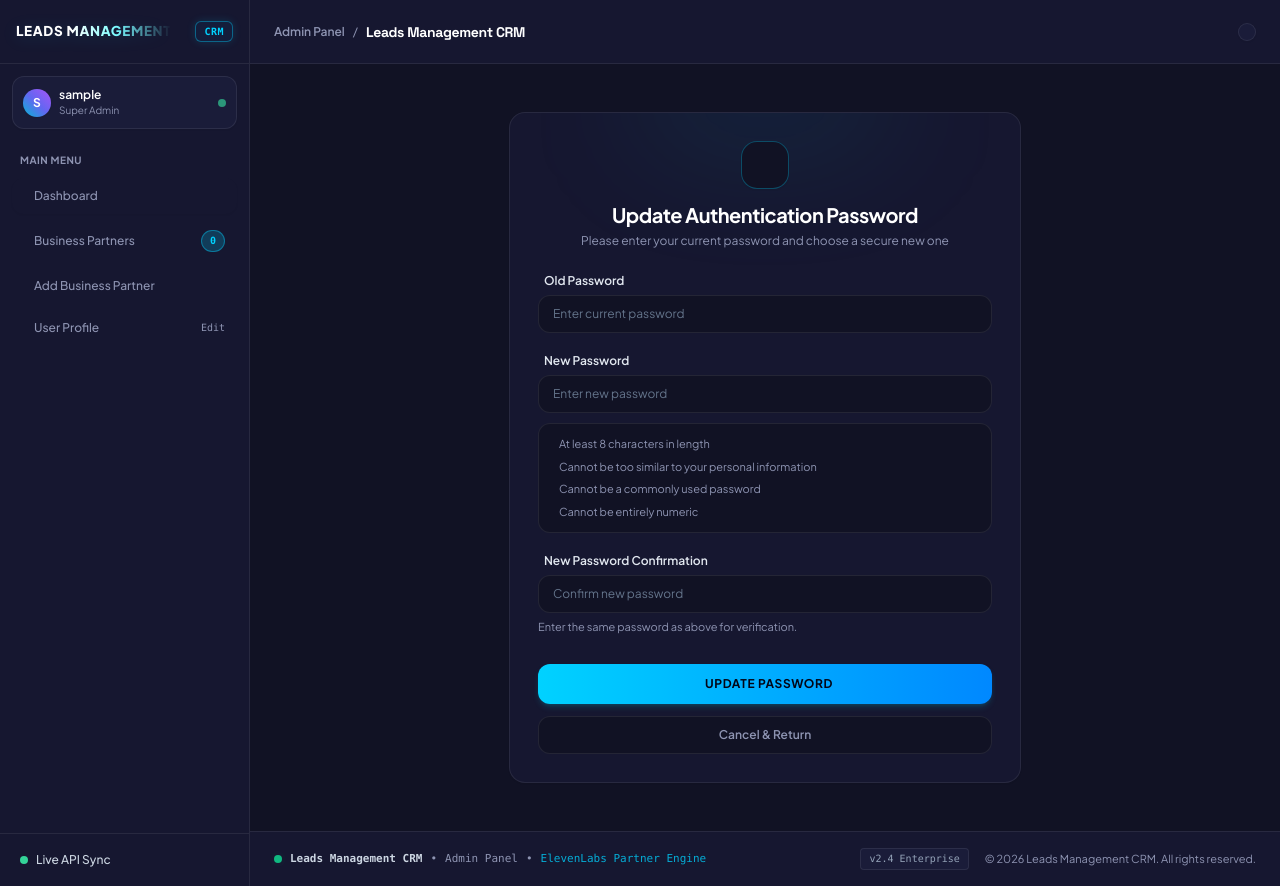
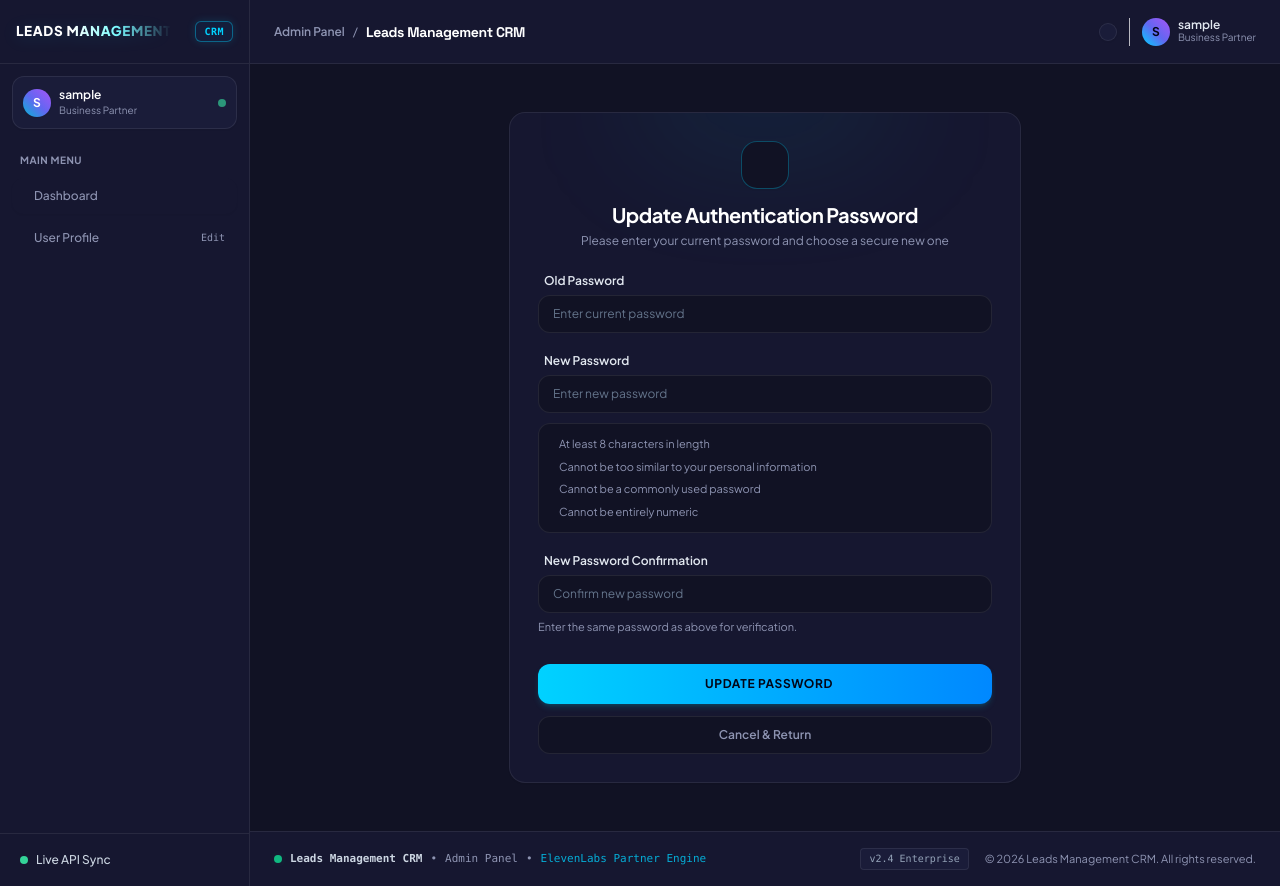
Before and after one commit to sachinvrm392/Dashboard, a Django app: page /accounts/change-password/ in a window 1280 px wide. Run offline with Django 5.2, Linux system fonts and the light colour scheme; the visitor is signed in with stand-in values (Sample User, id 1); some libraries are stand-ins or nearby versions.

Commit message:
Restrict Business Partners and Add Business Partner sidebar and header menus to Super Admin only

```diff
--- a/admin_panel/templates/admin_panel/header.html
+++ b/admin_panel/templates/admin_panel/header.html
@@ -5,7 +5,7 @@
         {% block header_left %}
         <div class="flex items-center gap-2">
             <span class="text-xs font-semibold text-slate-500 dark:text-navy-muted">
-                {% if request.resolver_match.url_name == 'dashboard' %}
+                {% if request.resolver_match.url_name == 'dashboard' or request.resolver_match.url_name == 'index' %}
                     Dashboard
                 {% elif request.resolver_match.url_name == 'profile' %}
                     Account
@@ -20,6 +20,8 @@
                 {% block header_title %}
                     {% if request.resolver_match.url_name == 'dashboard' %}
                         Leads Management &amp; Quota Intelligence
+                    {% elif request.resolver_match.url_name == 'index' %}
+                        Partner Quota &amp; Intelligence Dashboard
                     {% elif request.resolver_match.url_name == 'bp_list' %}
                         Partner Directory &amp; Quotas
                     {% elif request.resolver_match.url_name == 'bp_create' %}
@@ -52,9 +54,9 @@
             <iconify-icon icon="lucide:moon" class="text-base inline dark:hidden text-indigo-600 group-hover:-rotate-12 transition-transform duration-300"></iconify-icon>
         </button>
 
-        {% if user.is_authenticated and user.is_super_admin %}
-            <!-- Add Business Partner CTA -->
-            {% if request.resolver_match.url_name != 'bp_create' %}
+        {% if user.is_authenticated %}
+            <!-- Add Business Partner CTA (Super Admin Only) -->
+            {% if user.is_super_admin and request.resolver_match.url_name != 'bp_create' %}
             <a href="{% url 'admin_panel:bp_create' %}" class="px-3.5 py-1.5 bg-gradient-to-r from-[#00d2ff] to-[#0088ff] hover:from-[#33dcff] hover:to-[#1aa0ff] text-slate-950 font-bold rounded-xl text-xs shadow-[0_0_15px_rgba(0,210,255,0.25)] hover:shadow-[0_0_20px_rgba(0,210,255,0.4)] transition-all flex items-center gap-1.5 active:scale-[0.99]">
                 <iconify-icon icon="lucide:plus" class="text-sm"></iconify-icon>
                 <span class="hidden sm:inline">Add Business Partner</span>
@@ -68,7 +70,7 @@
                 </div>
                 <div class="flex flex-col text-left">
                     <span class="text-xs font-semibold text-slate-800 dark:text-slate-200 group-hover:text-cyan-600 dark:group-hover:text-navy-cyan transition-colors leading-none">{{ user.username }}</span>
-                    <span class="text-[10px] text-slate-500 dark:text-navy-muted leading-tight">Super Admin</span>
+                    <span class="text-[10px] text-slate-500 dark:text-navy-muted leading-tight">{% if user.is_super_admin %}Super Admin{% else %}Business Partner{% endif %}</span>
                 </div>
             </a>
         {% endif %}
--- a/admin_panel/templates/admin_panel/sidebar.html
+++ b/admin_panel/templates/admin_panel/sidebar.html
@@ -2,7 +2,7 @@
 <aside class="w-[250px] flex flex-col border-r border-slate-200 dark:border-navy-border bg-white dark:bg-[#161730] flex-shrink-0 z-20 select-none h-screen sticky top-0 transition-colors duration-150">
     <!-- Brand -->
     <div class="h-16 flex items-center px-4 border-b border-slate-200 dark:border-navy-border group cursor-pointer select-none">
-        <a href="{% url 'admin_panel:dashboard' %}" class="flex items-center justify-between w-full">
+        <a href="{% if request.user.is_super_admin %}{% url 'admin_panel:dashboard' %}{% else %}{% url 'dashboard:index' %}{% endif %}" class="flex items-center justify-between w-full">
             <!-- Title Text -->
             <div class="flex flex-col">
                 <span class="font-sans text-[13.5px] font-extrabold tracking-wider uppercase bg-gradient-to-r from-slate-900 dark:from-white from-30% via-cyan-600 dark:via-[#6de2ff] to-[#00d2ff] bg-clip-text text-transparent group-hover:brightness-110 transition-all leading-tight select-none drop-shadow-[0_2px_8px_rgba(0,210,255,0.15)]">
@@ -27,7 +27,7 @@
                     </div>
                     <div class="truncate text-left">
                         <span class="text-xs font-semibold text-slate-800 dark:text-white block truncate group-hover:text-cyan-600 dark:group-hover:text-navy-cyan transition-colors">{{ request.user.username }}</span>
-                        <span class="text-[10px] text-slate-500 dark:text-navy-muted block">Super Admin</span>
+                        <span class="text-[10px] text-slate-500 dark:text-navy-muted block">{% if request.user.is_super_admin %}Super Admin{% else %}Business Partner{% endif %}</span>
                     </div>
                 </div>
                 <span class="w-2 h-2 rounded-full bg-emerald-400 animate-pulse" title="Connected"></span>
@@ -42,15 +42,16 @@
         </div>
 
         <!-- Dashboard Menu Link -->
-        <a href="{% url 'admin_panel:dashboard' %}"
-            class="w-full flex items-center justify-between px-3 py-2.5 rounded-xl {% if request.resolver_match.url_name == 'dashboard' or active_nav == 'dashboard' %}bg-cyan-500/10 dark:bg-navy-cyan/15 border border-cyan-500/30 dark:border-navy-cyan/30 text-cyan-600 dark:text-navy-cyan font-semibold{% else %}text-slate-600 dark:text-navy-muted hover:bg-slate-100 dark:hover:bg-navy-800/60 hover:text-slate-900 dark:hover:text-white font-medium{% endif %} text-xs transition-all shadow-sm">
+        <a href="{% if request.user.is_super_admin %}{% url 'admin_panel:dashboard' %}{% else %}{% url 'dashboard:index' %}{% endif %}"
+            class="w-full flex items-center justify-between px-3 py-2.5 rounded-xl {% if request.resolver_match.url_name == 'dashboard' or request.resolver_match.url_name == 'index' or active_nav == 'dashboard' %}bg-cyan-500/10 dark:bg-navy-cyan/15 border border-cyan-500/30 dark:border-navy-cyan/30 text-cyan-600 dark:text-navy-cyan font-semibold{% else %}text-slate-600 dark:text-navy-muted hover:bg-slate-100 dark:hover:bg-navy-800/60 hover:text-slate-900 dark:hover:text-white font-medium{% endif %} text-xs transition-all shadow-sm">
             <div class="flex items-center gap-2.5">
                 <iconify-icon icon="lucide:layout-dashboard" class="text-base text-cyan-600 dark:text-navy-cyan"></iconify-icon>
                 <span>Dashboard</span>
             </div>
         </a>
 
-        <!-- Business Partners Menu Link -->
+        {% if request.user.is_super_admin %}
+        <!-- Business Partners Menu Link (Super Admin Only) -->
         <a href="{% url 'admin_panel:bp_list' %}"
             class="w-full flex items-center justify-between px-3 py-2.5 rounded-xl {% if request.resolver_match.url_name == 'bp_list' or request.resolver_match.url_name == 'bp_detail' or active_nav == 'partners' %}bg-cyan-500/10 dark:bg-navy-cyan/15 border border-cyan-500/30 dark:border-navy-cyan/30 text-cyan-600 dark:text-navy-cyan font-semibold{% else %}text-slate-600 dark:text-navy-muted hover:bg-slate-100 dark:hover:bg-navy-800/60 hover:text-slate-900 dark:hover:text-white font-medium{% endif %} text-xs transition-all">
             <div class="flex items-center gap-2.5">
@@ -60,7 +61,7 @@
             <span class="bg-cyan-500/10 dark:bg-navy-cyan/20 border border-cyan-500/30 dark:border-navy-cyan/40 text-cyan-600 dark:text-navy-cyan text-[10px] font-bold px-2 py-0.5 rounded-full font-mono">{{ total_bps|default:"0" }}</span>
         </a>
 
-        <!-- Add Business Partner Menu Item -->
+        <!-- Add Business Partner Menu Item (Super Admin Only) -->
         <a href="{% url 'admin_panel:bp_create' %}"
             class="w-full flex items-center justify-between px-3 py-2.5 rounded-xl {% if request.resolver_match.url_name == 'bp_create' or active_nav == 'add_bp' %}bg-cyan-500/10 dark:bg-navy-cyan/15 border border-cyan-500/30 dark:border-navy-cyan/30 text-cyan-600 dark:text-navy-cyan font-semibold{% else %}text-slate-600 dark:text-navy-muted hover:bg-slate-100 dark:hover:bg-navy-800/60 hover:text-slate-900 dark:hover:text-white font-medium{% endif %} text-xs transition-all">
             <div class="flex items-center gap-2.5">
@@ -69,6 +70,7 @@
             </div>
             <iconify-icon icon="lucide:plus" class="text-xs text-slate-400 dark:text-navy-muted"></iconify-icon>
         </a>
+        {% endif %}
 
         <!-- User Profile Menu Link -->
         <a href="{% url 'admin_panel:profile' %}"
```
